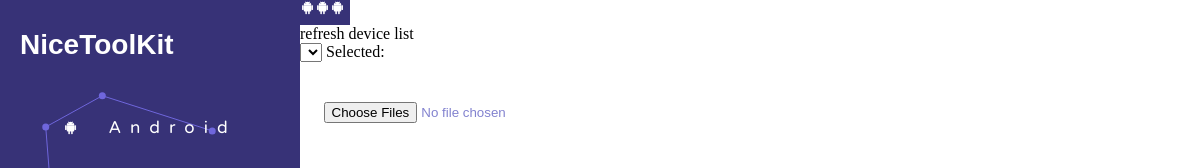
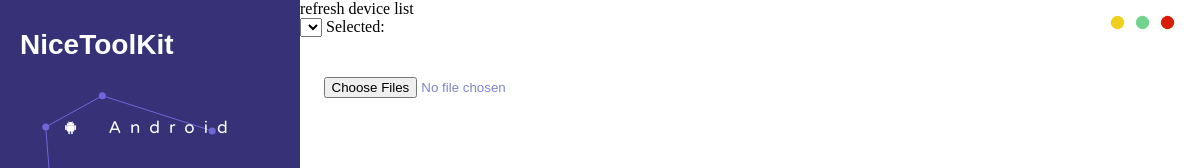
Before and after one commit to YongdongHe/NiceToolkit, an Electron app: page index.html in a window 1200 px wide. Shown: the top 168 px of the page. Drawn offline with nearby package versions, Linux system fonts and the light colour scheme.

Commit message:
[Add] 窗口操作区域，可拖动窗口

```diff
--- a/css/main.css
+++ b/css/main.css
@@ -1,5 +1,6 @@
 body, html {
     height: 100%;
+    width: 100%;
 }
 
 #root{
@@ -16,6 +17,7 @@
 
 #drawer-bg{
     background-color: #373277;
+    -webkit-app-region: drag;
 }
 
 
@@ -60,15 +62,43 @@
     margin-left: 30px;
 }
 
-
+#workspace{
+    position:relative;
+    width: 100%;
+}
 
 #win-operator-box{
+    position:absolute;
     display: flex;
-    right: 0px;
+    right: 20px;
+    top: 10px;
+    width: 75px;
+    height: 25px;
+    -webkit-app-region: no-drag;
+}
+
+#win-draggable-bar{
+    position:absolute;
+    left: 0px;
     top: 0px;
-    width: 50px;
+    width: 100%;
+    height: 50px;
+    -webkit-app-region: drag;
+}
+
+.win-operator-item{
+    display: flex;
+    flex-direction: row;
+    justify-content: center;
+    align-items: center;
+    width: 25px;
     height: 25px;
-    background-color: #373277
+    padding: 5px,5px,5px,5px;
+}
+
+.win-operator-icon{
+    width: 15px;
+    height: 15px;
 }
 
 
--- a/index.html
+++ b/index.html
@@ -23,10 +23,18 @@
             </div>
         </div>
         <div id="workspace">
+            <div id="win-draggable-bar">
+            </div>
             <div id="win-operator-box">
-                <img class="drawer-item-icon" src="assets/android.png">
-                <img class="drawer-item-icon" src="assets/android.png">
-                <img class="drawer-item-icon" src="assets/android.png">
+                <div class="win-operator-item" v-on:click="minimizeWin">
+                    <img class="win-operator-icon" src="assets/dot1.png" >
+                </div>
+                <div class="win-operator-item" v-on:click="maximizeWin">
+                    <img class="win-operator-icon" src="assets/dot2.png" >
+                </div>
+                <div class="win-operator-item" v-on:click="closeWin">
+                    <img class="win-operator-icon" src="assets/dot3.png" >
+                </div>
             </div>
             <div id="toolbox">
                 <div id="devices-selector">
@@ -65,6 +73,27 @@
     dotColor: '#6f66dc',
     lineColor: '#6f66dc'
     });
+
+    let winController = new Vue({
+        el: '#win-operator-box',
+        methods:{
+            closeWin:function() {
+                require('electron').remote.getCurrentWindow().close();
+            },
+            maximizeWin:function() {
+                let remote = require('electron').remote
+                var window = remote.getCurrentWindow();
+                if (!window.isMaximized()) {
+                    window.maximize();
+                } else {
+                    window.unmaximize();
+                }
+            },
+            minimizeWin:function() {
+                require('electron').remote.getCurrentWindow().minimize();
+            },
+        }
+    })
 
 
     let app = new Vue({
--- a/main.js
+++ b/main.js
@@ -14,7 +14,7 @@
       webPreferences: {
         nativeWindowOpen: true
       },
-      // frame:false
+      frame:false
     })
 
     // 然后加载应用的 index.html。
```
Also changed, not shown: assets/dot1.png (added), assets/dot2.png (added), assets/dot3.png (added).
